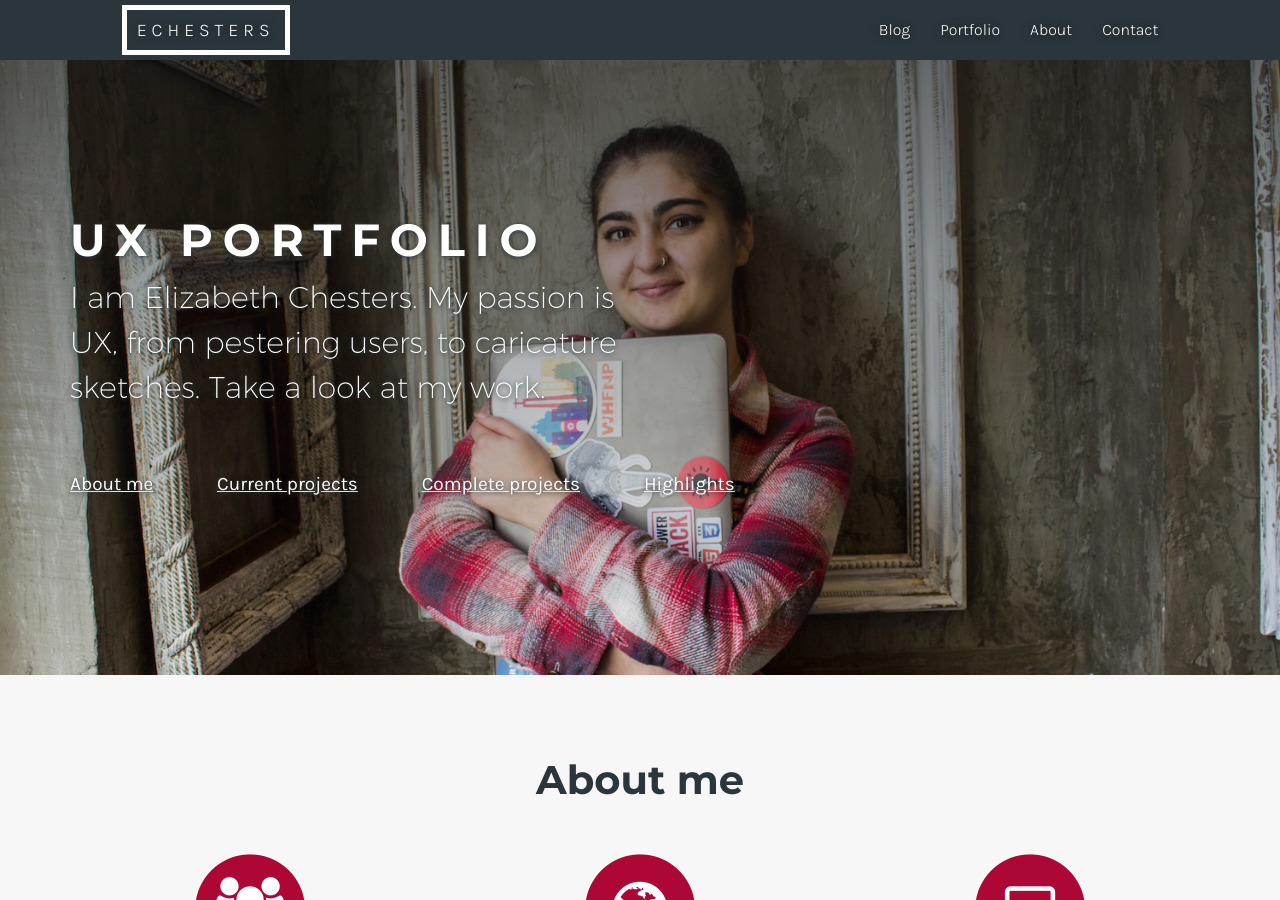
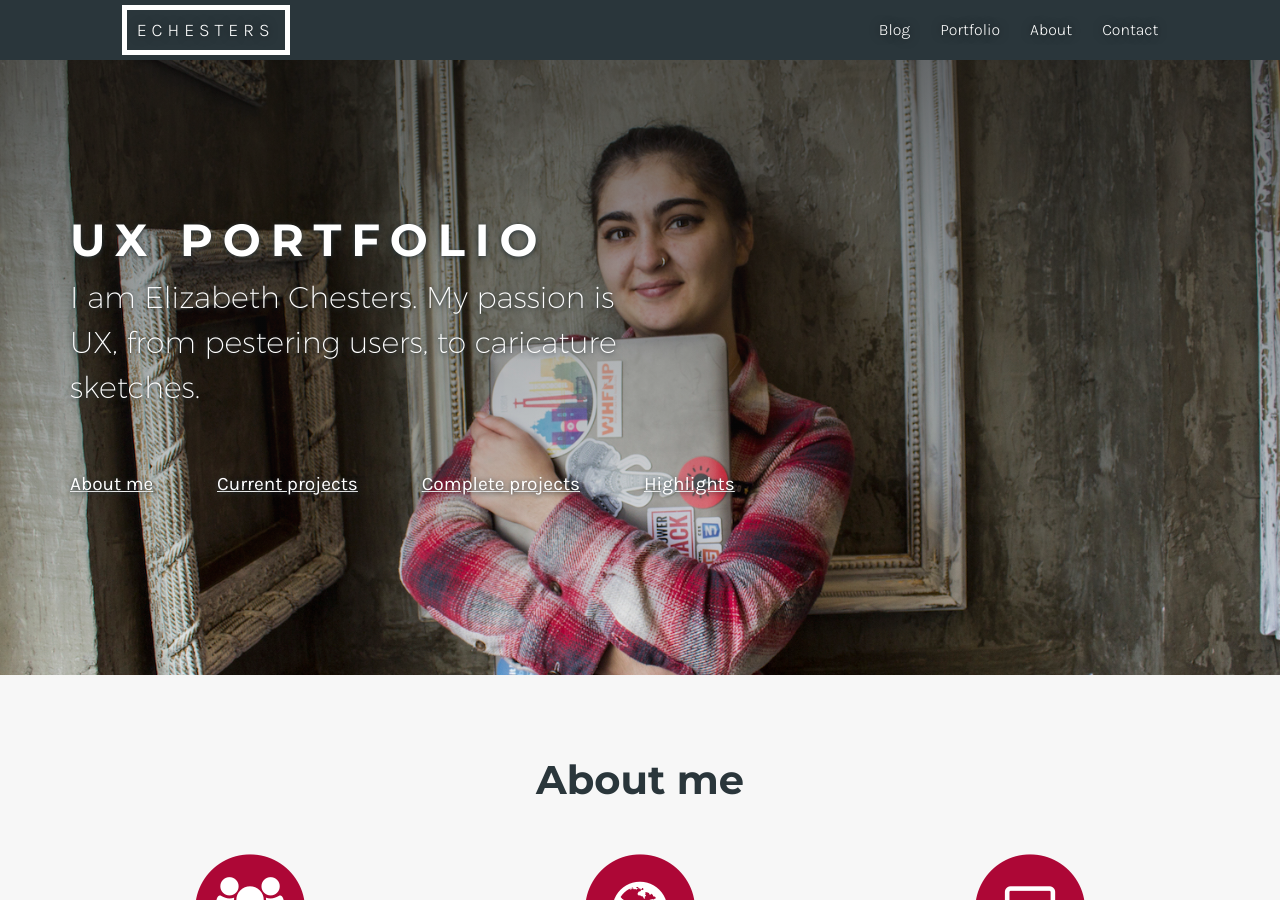
Before and after one commit to EChesters/echesters.github.io, a Jekyll site: the page built from portfolio.html, in a window 1280 px wide and 900 px high. Built offline with Jekyll 4.4.1, drawn with Linux system fonts in a browser that asks for light colours; nearby versions of some CDN libraries.

Commit message:
Remove text from portfolio intro

```diff
--- a/_includes/_portfolio/header-portfolio.html
+++ b/_includes/_portfolio/header-portfolio.html
@@ -2,7 +2,7 @@
   <div class="container">
     <div class="intro-text">
       <div class="intro-lead-in"><h1>UX Portfolio</h1></div>
-      <div class="intro-heading col-xs-12 col-sm-7 col-md-6 remove-padding left"><h2>I am Elizabeth Chesters. My passion is UX, from pestering users, to caricature sketches. Take a look at my work.</h2></div>
+      <div class="intro-heading col-xs-12 col-sm-7 col-md-6 remove-padding left"><h2>I am Elizabeth Chesters. My passion is UX, from pestering users, to caricature sketches.</h2></div>
       <div class="col-xs-12 no-padding add-margin top">
         <ul class="portfolio-nav no-padding no-margin">
           <li><a href="#about">About me</a></li>
```
